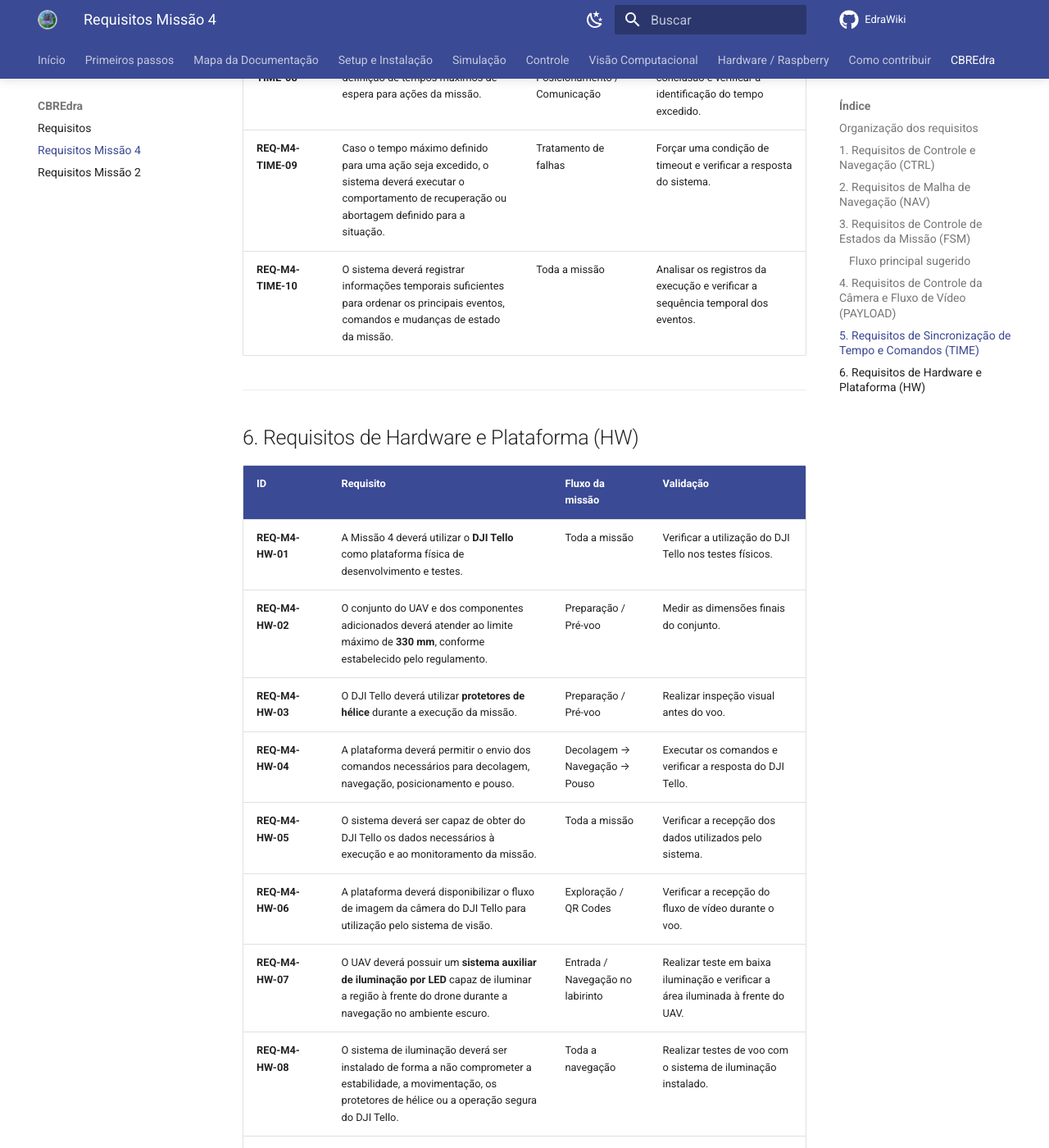
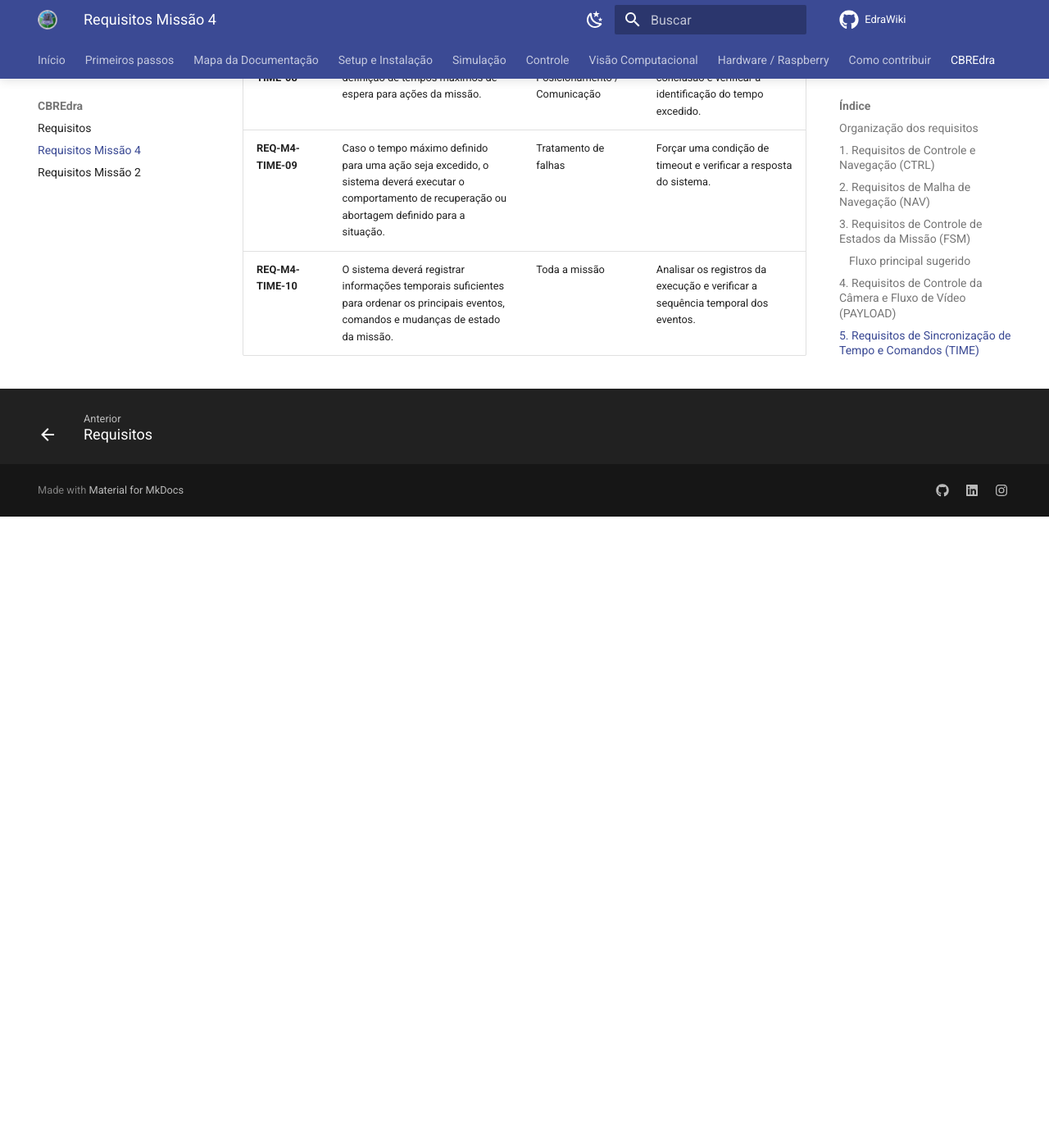
Before and after one commit to edra-unb-fga/EdraWiki, an MkDocs documentation site: the page built from docs/CBREdra/missao-4-tello-controle.md, in a window 1280 px wide and 1400 px high, scrolled down 6617 px. Shown: the whole window at 82% size. Built offline with MkDocs 1.6.1 and Material for MkDocs 9.7.7, drawn with Linux system fonts in a browser that asks for light colours; comment, search, counter and statistics services are not loaded; after the commit the page ends 7247 px from its top, so only the background shows below that; some of the changed text lies outside the part shown.

Commit message:
Update missao-4-tello-controle.md

```diff
--- a/docs/CBREdra/missao-4-tello-controle.md
+++ b/docs/CBREdra/missao-4-tello-controle.md
@@ -2,7 +2,7 @@
 
 ## Organização dos requisitos
 
-Os requisitos foram organizados de acordo com a função de cada subsistema dentro da execução da missão e respondem o que o drone faz (1), com que qualidade navega (2), em que sequência faz (3), quais dados usa (4), quando executa cada ação (5) e em qual plataforma isso roda (6).
+Os requisitos foram organizados de acordo com a função de cada subsistema dentro da execução da missão e respondem o que o drone faz (1), com que qualidade navega (2), em que sequência faz (3), quais dados usa (4), quando executa cada ação (5). Esta missão considera o DJI Tello como plataforma física da Missão 4.
 
 1. **Controle e Navegação (CTRL):** define as principais ações que o UAV deverá executar ao longo da missão, desde a decolagem até o pouso final.
 
@@ -106,20 +106,3 @@
 | **REQ-M4-TIME-08** | O sistema deverá permitir a definição de tempos máximos de espera para ações da missão. | Navegação / Posicionamento / Comunicação | Simular uma ação sem conclusão e verificar a identificação do tempo excedido. |
 | **REQ-M4-TIME-09** | Caso o tempo máximo definido para uma ação seja excedido, o sistema deverá executar o comportamento de recuperação ou abortagem definido para a situação. | Tratamento de falhas | Forçar uma condição de timeout e verificar a resposta do sistema. |
 | **REQ-M4-TIME-10** | O sistema deverá registrar informações temporais suficientes para ordenar os principais eventos, comandos e mudanças de estado da missão. | Toda a missão | Analisar os registros da execução e verificar a sequência temporal dos eventos. |
-
----
-
-## 6. Requisitos de Hardware e Plataforma (HW)
-
-| ID | Requisito | Fluxo da missão | Validação |
-|---|---|---|---|
-| **REQ-M4-HW-01** | A Missão 4 deverá utilizar o **DJI Tello** como plataforma física de desenvolvimento e testes. | Toda a missão | Verificar a utilização do DJI Tello nos testes físicos. |
-| **REQ-M4-HW-02** | O conjunto do UAV e dos componentes adicionados deverá atender ao limite máximo de **330 mm**, conforme estabelecido pelo regulamento. | Preparação / Pré-voo | Medir as dimensões finais do conjunto. |
-| **REQ-M4-HW-03** | O DJI Tello deverá utilizar **protetores de hélice** durante a execução da missão. | Preparação / Pré-voo | Realizar inspeção visual antes do voo. |
-| **REQ-M4-HW-04** | A plataforma deverá permitir o envio dos comandos necessários para decolagem, navegação, posicionamento e pouso. | Decolagem → Navegação → Pouso | Executar os comandos e verificar a resposta do DJI Tello. |
-| **REQ-M4-HW-05** | O sistema deverá ser capaz de obter do DJI Tello os dados necessários à execução e ao monitoramento da missão. | Toda a missão | Verificar a recepção dos dados utilizados pelo sistema. |
-| **REQ-M4-HW-06** | A plataforma deverá disponibilizar o fluxo de imagem da câmera do DJI Tello para utilização pelo sistema de visão. | Exploração / QR Codes | Verificar a recepção do fluxo de vídeo durante o voo. |
-| **REQ-M4-HW-07** | O UAV deverá possuir um **sistema auxiliar de iluminação por LED** capaz de iluminar a região à frente do drone durante a navegação no ambiente escuro. | Entrada / Navegação no labirinto | Realizar teste em baixa iluminação e verificar a área iluminada à frente do UAV. |
-| **REQ-M4-HW-08** | O sistema de iluminação deverá ser instalado de forma a não comprometer a estabilidade, a movimentação, os protetores de hélice ou a operação segura do DJI Tello. | Toda a navegação | Realizar testes de voo com o sistema de iluminação instalado. |
-| **REQ-M4-HW-09** | O sistema de iluminação deverá possuir alimentação suficiente para permanecer operacional durante o período necessário à execução da missão. | Navegação no labirinto | Testar o funcionamento contínuo da iluminação durante o período previsto. |
-| **REQ-M4-HW-10** | A plataforma DJI Tello, com os componentes adicionais instalados, deverá ser validada quanto à capacidade de operar de forma estável e segura no ambiente confinado previsto para a Missão 4. | Validação / Navegação | Realizar testes progressivos em ambiente confinado e avaliar estabilidade, controle e segurança do voo. |
```
